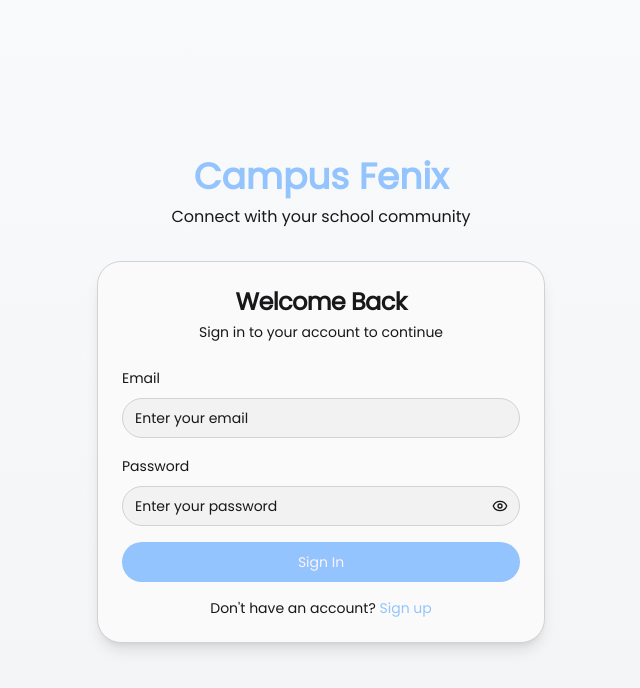
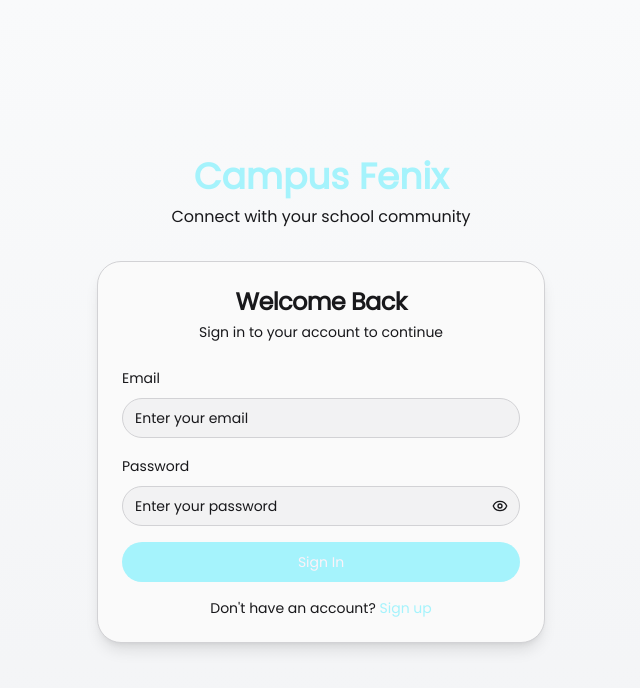
Before and after one commit to martik69420/lovable-jitsi-connect, a React (Vite) app: page /login in a window 1280 px wide. Shown: the top 688 px of the page, without its empty margins (319-959 px from the left). Built offline with nearby package versions, Linux system fonts and the light colour scheme; no server answers.

Commit message:
Manually updated project theme
Applied theme in Lovable

```diff
--- a/src/index.css
+++ b/src/index.css
@@ -13,7 +13,7 @@
     --card-foreground: 240 5% 10%;
     --popover: 240 5% 90%;
     --popover-foreground: 240 5% 10%;
-    --primary: 212 96.3636% 78.4314%;
+    --primary: 186 93.5484% 81.7647%;
     --primary-foreground: 327 73% 97%;
     --secondary: 240 5% 33%;
     --secondary-foreground: 0 0% 98%;
```
